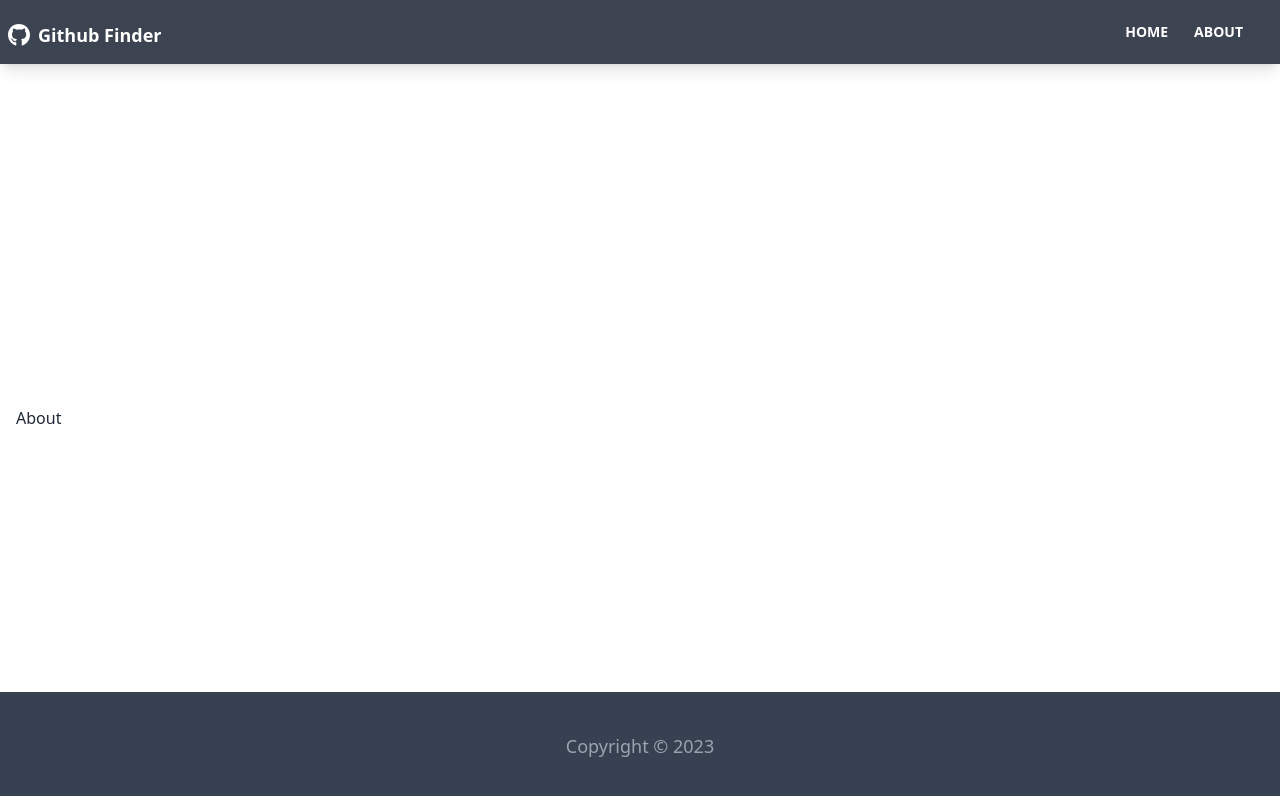
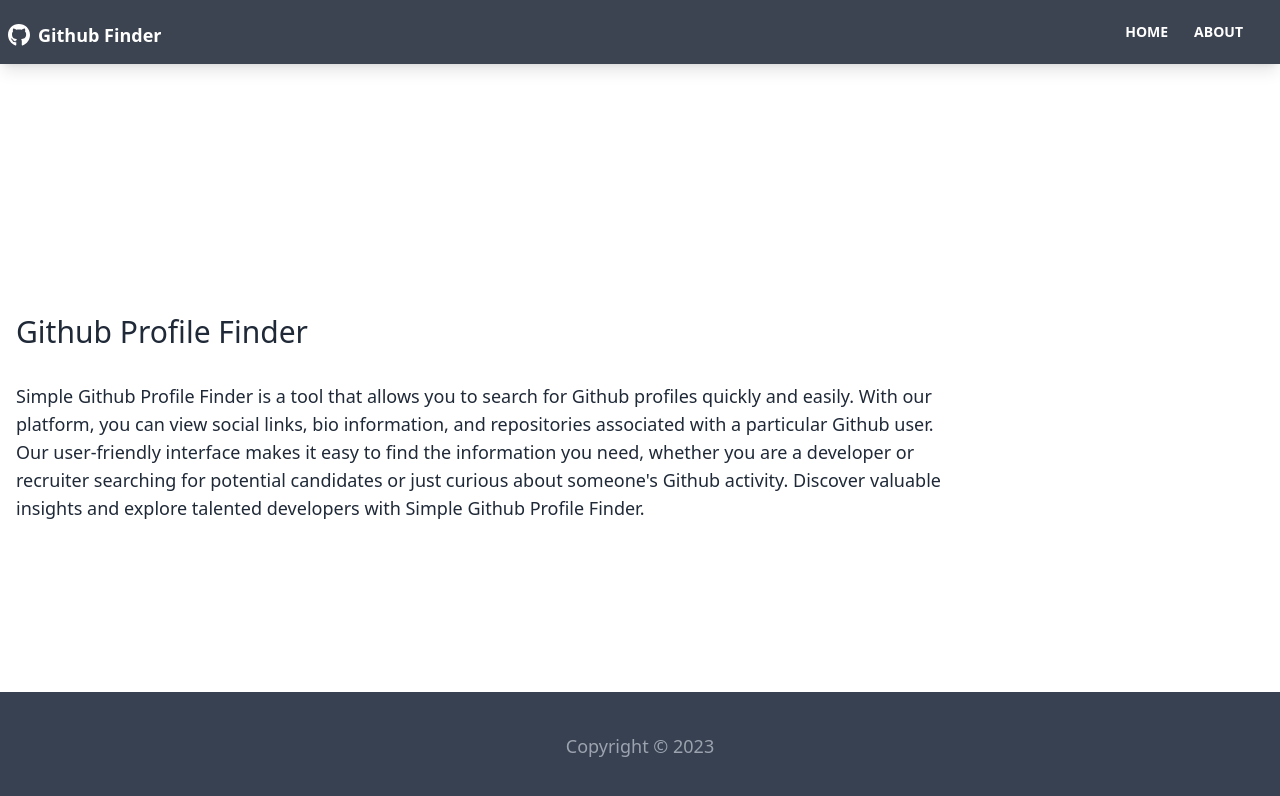
Before and after one commit to thekarthikr/github-profile-finder, a React (Vite) app: page /about in a window 1280 px wide. Shown: the top 796 px of the page. Built offline with nearby package versions, Linux system fonts and the light colour scheme; no server answers.

Commit message:
Update About section

```diff
--- a/src/pages/About.jsx
+++ b/src/pages/About.jsx
@@ -1,5 +1,19 @@
 function About() {
-  return <div>About</div>;
+  return (
+    <div>
+      <h2 className='text-3xl mb-8'>Github Profile Finder</h2>
+      <p className='text-lg w-3/4'>
+        Simple Github Profile Finder is a tool that allows you to search for
+        Github profiles quickly and easily. With our platform, you can view
+        social links, bio information, and repositories associated with a
+        particular Github user. Our user-friendly interface makes it easy to
+        find the information you need, whether you are a developer or recruiter
+        searching for potential candidates or just curious about someone's
+        Github activity. Discover valuable insights and explore talented
+        developers with Simple Github Profile Finder.
+      </p>
+    </div>
+  );
 }
 
 export default About;
```
